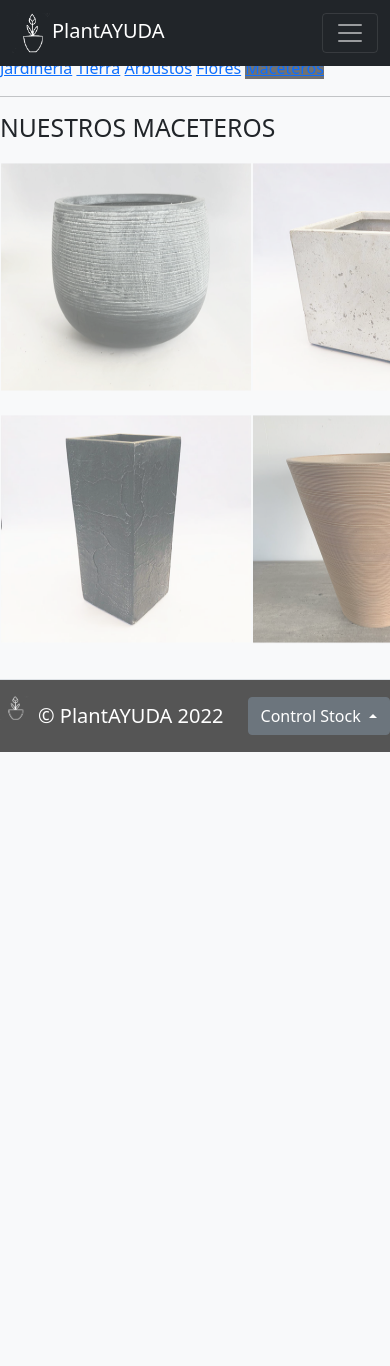
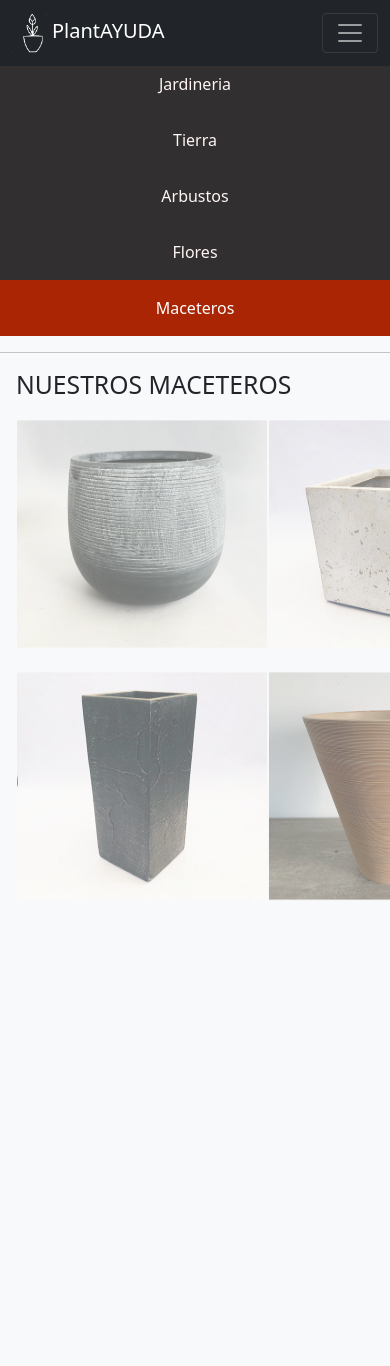
Before and after one commit to niFrizP/PlantAyuda_Django, a Django app: page /macetero/ in a window 390 px wide. Shown: the top 1366 px of the page. Run offline with Django 4.2, Linux system fonts and the light colour scheme; lists and menus that the app fills with data are empty; some libraries are stand-ins or nearby versions.

Commit message:
Cambios en sidebar

```diff
--- /dev/null
+++ b/core/static/core/css/estilosidebar.css
@@ -0,0 +1,55 @@
+.sidebar {
+    margin: 0;
+    padding: 0;
+    width: 200px;
+    background-color: #312f2f;
+    position: fixed;
+    height: 100%;
+    overflow: auto;
+  }
+
+  .sidebar a {
+    display: block;
+    color: rgb(255, 245, 245);
+    padding: 16px;
+    text-decoration: none;
+  }
+  .sidebar h3,h5 {
+    display: block;
+    color: rgb(0, 0, 0);
+    padding: 16px;
+    text-decoration: none;
+  }
+
+  .sidebar a.active {
+    background-color: #aa2504;
+    color: white;
+  }
+
+  .sidebar a:hover:not(.active) {
+    background-color: #555;
+    color: white;
+  }
+
+  div.content {
+    margin-left: 200px;
+    padding: 1px 16px;
+    height: 1000px;
+  }
+
+  @media screen and (max-width: 700px) {
+    .sidebar {
+      width: 100%;
+      height: auto;
+      position: relative;
+    }
+    .sidebar a {float: left;}
+    div.content {margin-left: 0;}
+  }
+
+  @media screen and (max-width: 400px) {
+    .sidebar a {
+      text-align: center;
+      float: none;
+    }
+  }
--- a/core/templates/core/jardineria.html
+++ b/core/templates/core/jardineria.html
@@ -5,6 +5,7 @@
 {% block contenido %}
 <link rel="stylesheet" href="{% static 'core/' %}css/bootstrap.min.css" type="text/css">
 <link rel="stylesheet" href="{% static 'core/' %}js/bootstrap.bundle.min.js" type="text/css">
+<link rel="stylesheet" href="{% static 'core/' %}css/estilosidebar.css" type="text/css">
 
 <div class="Sidebar">
     <a class="active" href="{% url 'jardineria' %}">Jardineria</a>
--- a/core/templates/core/macetero.html
+++ b/core/templates/core/macetero.html
@@ -5,6 +5,8 @@
 {% block contenido %}
 <link rel="stylesheet" href="{% static 'core/' %}css/bootstrap.min.css" type="text/css">
 <link rel="stylesheet" href="{% static 'core/' %}js/bootstrap.bundle.min.js" type="text/css">
+<link rel="stylesheet" href="{% static 'core/' %}css/estilosidebar.css" type="text/css">
+
 
 <div class="Sidebar">
     <a href="{% url 'jardineria' %}">Jardineria</a>
--- a/core/templates/core/productos.html
+++ b/core/templates/core/productos.html
@@ -6,6 +6,8 @@
 <link rel="stylesheet" href="{% static 'core/' %}css/estiloelementos.css" type="text/css">
 <link rel="stylesheet" href="{% static 'core/' %}css/bootstrap.min.css" type="text/css">
 <link rel="stylesheet" href="{% static 'core/' %}js/bootstrap.bundle.min.js" type="text/css">
+<link rel="stylesheet" href="{% static 'core/' %}css/estilosidebar.css" type="text/css">
+
 
 <hr class="featurette-divider">
 
--- a/core/templates/core/tierrahoja.html
+++ b/core/templates/core/tierrahoja.html
@@ -5,6 +5,8 @@
 {% block contenido %}
 <link rel="stylesheet" href="{% static 'core/' %}css/bootstrap.min.css" type="text/css">
 <link rel="stylesheet" href="{% static 'core/' %}js/bootstrap.bundle.min.js" type="text/css">
+<link rel="stylesheet" href="{% static 'core/' %}css/estilosidebar.css" type="text/css">
+
 
 <div class="Sidebar">
     <a href="{% url 'jardineria' %}">Jardineria</a>
```
